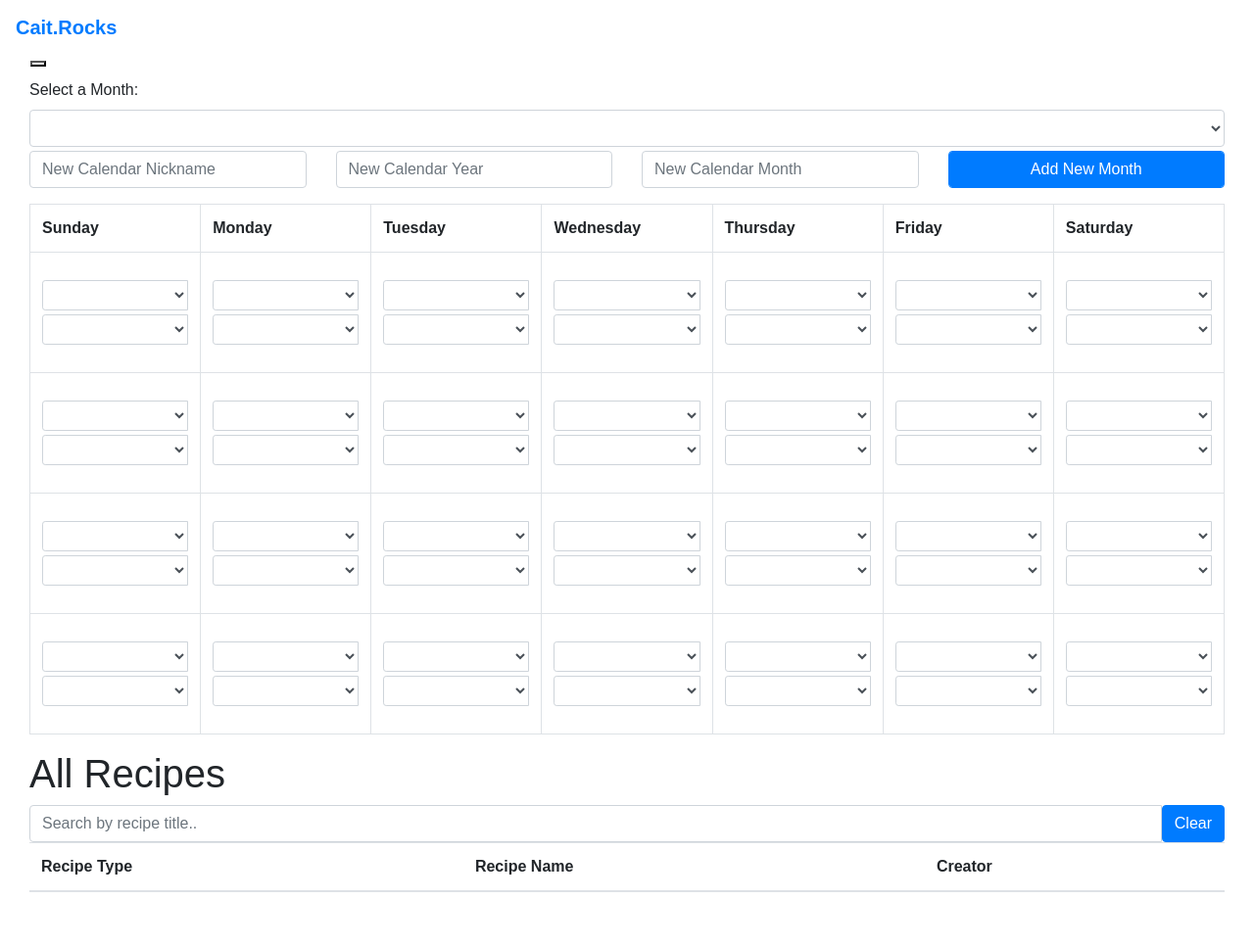
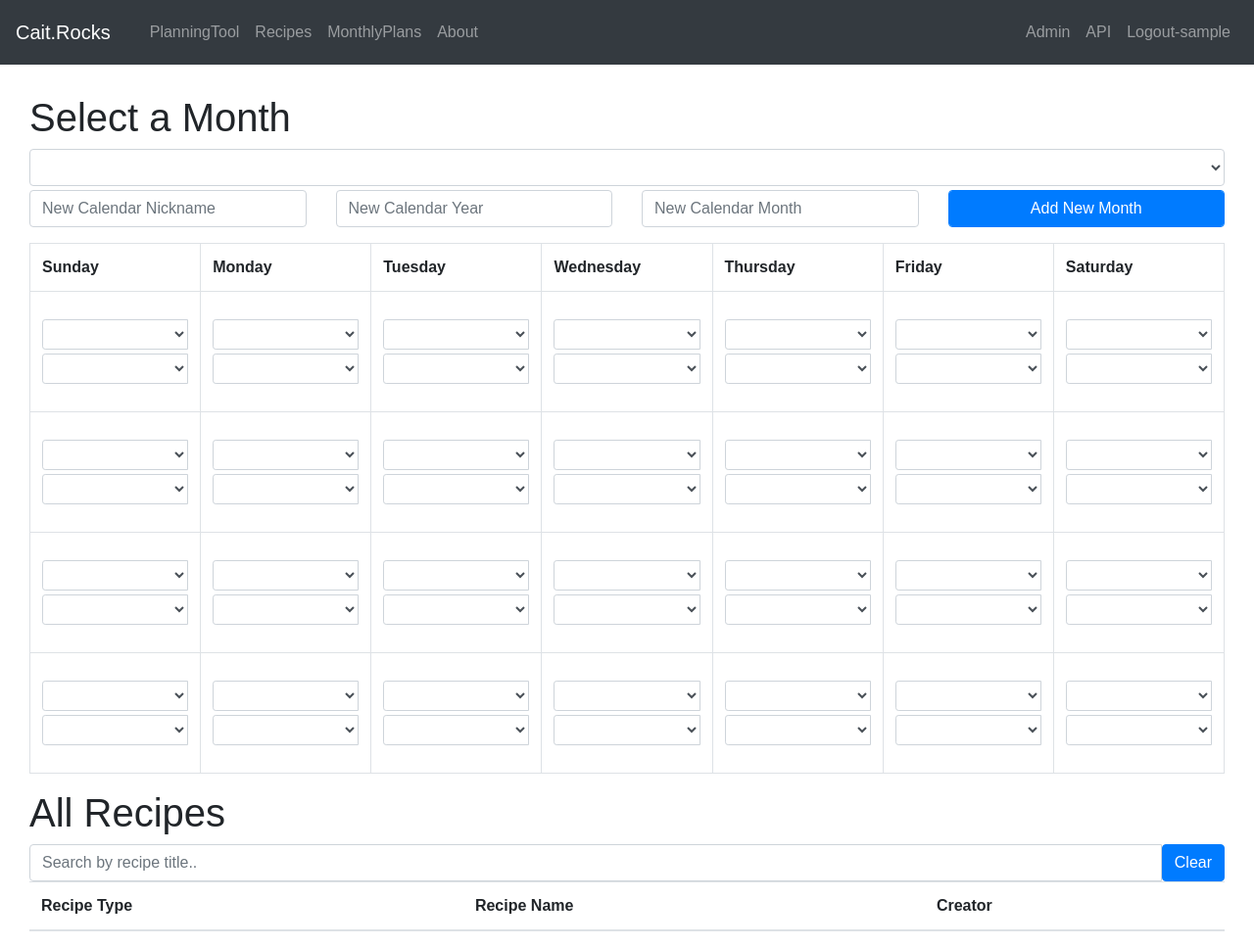
Before and after one commit to Myoldmopar/Cait.Rocks, a Django app: page /planner/ in a window 1280 px wide. Shown: the whole page at 98% size. Before the commit the page ends 911 px from the top, so only its background shows below. Run offline with Django 3.2, Linux system fonts and the light colour scheme; the visitor is signed in with stand-in values (Sample User, id 1); lists and menus that the app fills with data are empty; parts of the project's set-up code (start-up, migrations or seed data) failed here and were passed over; some libraries are stand-ins or nearby versions.

Commit message:
Website looking good; how will Heroku respond?

```diff
--- a/recipes/static/recipes/css/cait_rocks.css
+++ b/recipes/static/recipes/css/cait_rocks.css
@@ -10,3 +10,5 @@
 .recipe-clear-button {
     width: auto;
 }
+
+#mainBodyContainer { padding-top: 30px; }
--- a/recipes/templates/recipes/planner.html
+++ b/recipes/templates/recipes/planner.html
@@ -3,7 +3,7 @@
 {% block content %}
 
     <div class="form-group recipe-input-container">
-        <label>Select a Month: </label>
+        <h1>Select a Month </h1>
         <select ng-model="selectedCalendar" ng-options="c.nickname for c in allCalendars" class="form-control input-sm"
                 ng-change="get_month_data()"></select>
     </div>
--- a/templates/common/base.html
+++ b/templates/common/base.html
@@ -20,40 +20,52 @@
 <body style="font-family: Ubuntu, sans-serif;" {% block body_ng_declarations %}{% endblock %}>
 
 {% block navbar %}
-    <nav class="navbar navbar-default" style="border-radius: 0;">
-        <a class="navbar-brand" href="{% url 'home' %}">
-            <b>Cait.Rocks</b>
-        </a>
-        <div class="container-fluid">
-            <div class="navbar-header">
-                <button type="button" class="navbar-toggle" data-toggle="collapse" data-target="#myNavbar">
-                    <span class="icon-bar"></span>
-                    <span class="icon-bar"></span>
-                    <span class="icon-bar"></span>
+    <nav class="navbar navbar-expand-sm navbar-dark bg-dark navbar-fixed-top" style="border-radius: 0;">
+        <h1 class="navbar-brand mb-0">
+            <a class="navbar-brand" href="{% url 'home' %}">Cait.Rocks</a>
+        </h1>
+        <button class="navbar-toggler" type="button" data-toggle="collapse" data-target="#mynavbar"
+                aria-controls="mynavbar" aria-expanded="false" aria-label="Toggle navigation">
+            <span class="navbar-toggler-icon"></span>
         </button>
-            </div>
-            <div class="collapse navbar-collapse" id="myNavbar">
-                <ul class="nav navbar-nav">
-                    <li><a href="{% url 'planner:planner-list' %}">Planning Tool</a></li>
-                    <li><a href="{% url 'planner:recipe_views-list' %}">Recipes</a></li>
-                    <li><a href="{% url 'planner:months-list' %}">Monthly Plans</a></li>
-                    <li><a href="{% url 'about' %}">About</a></li>
+
+        <div class="collapse navbar-collapse" id="mynavbar">
+            <ul class="navbar-nav mr-auto">
+                <li class="nav-item">
+                    <a class="nav-link" href="{% url 'planner:planner-list' %}">PlanningTool</a>
+                </li>
+                <li class="nav-item">
+                    <a class="nav-link" href="{% url 'planner:recipe_views-list' %}">Recipes</a>
+                </li>
+                <li class="nav-item">
+                    <a class="nav-link" href="{% url 'planner:months-list' %}">MonthlyPlans</a>
+                </li>
+                <li class="nav-item">
+                    <a class="nav-link" href="{% url 'about' %}">About</a>
+                </li>
             </ul>
-                <ul class="nav navbar-nav pull-right">
+            <ul class="navbar-nav ml-auto">
                 {% if not request.user.is_authenticated %}
-                        <li><a href="{% url 'login' %}">Login</a></li>
+                    <li class="nav-item">
+                        <a class="nav-link" href="{% url 'login' %}">Login</a>
+                    </li>
                 {% else %}
-                        <li><a href="{% url 'admin:index' %}">Administration</a></li>
-                        <li><a href="{% url 'planner:swagger' %}">API</a></li>
-                        <li><a href="{% url 'logout' %}">Logout-{{ user.username }}</a></li>
+                    <li class="nav-item">
+                        <a class="nav-link" href="{% url 'admin:index' %}">Admin</a>
+                    </li>
+                    <li class="nav-item">
+                        <a class="nav-link" href="{% url 'planner:swagger' %}">API</a>
+                    </li>
+                    <li class="nav-item">
+                        <a class="nav-link" href="{% url 'logout' %}">Logout-{{ user.username }}</a>
+                    </li>
                 {% endif %}
             </ul>
-            </div>
         </div>
     </nav>
 {% endblock %}
 
-<div class="container-fluid">
+<div class="container-fluid" id="mainBodyContainer">
     <div class="row-fluid">
         <div class="col-12">
             {% block content %}{% endblock %}
```
Lines whose indentation alone changed are shown as unchanged.
